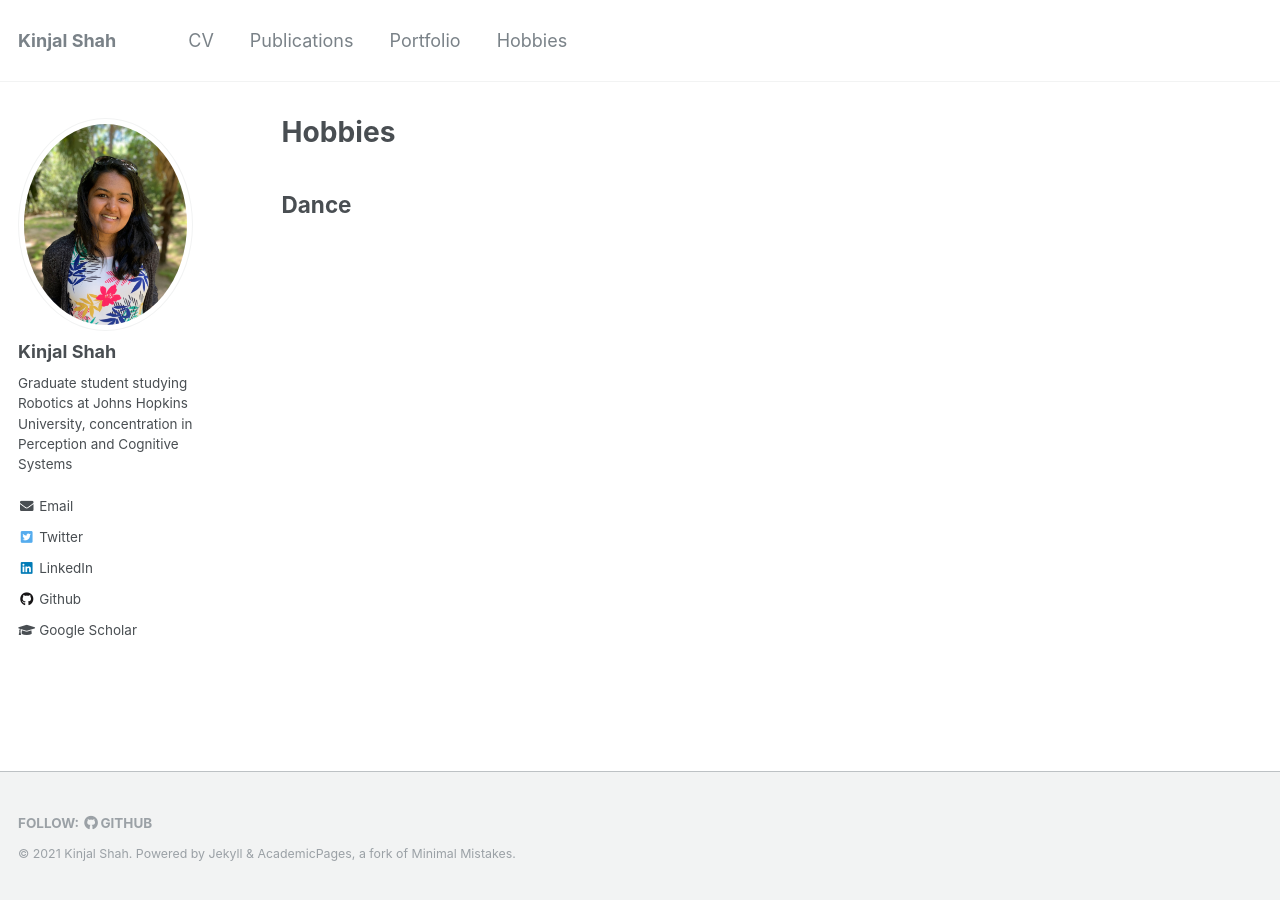
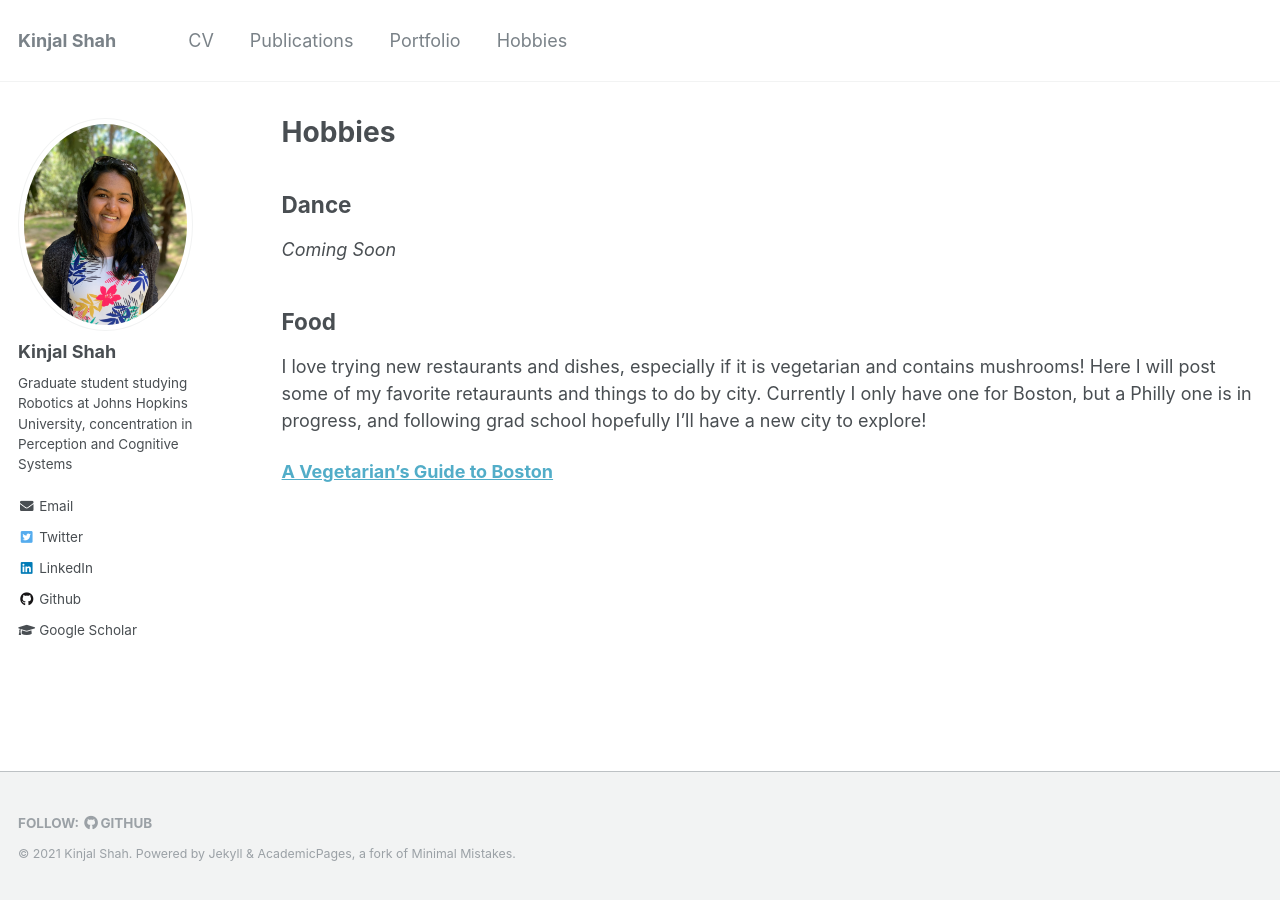
Before and after one commit to kinjmshah/kinjmshah.github.io, a Jekyll site: the page built from _pages/hobbies.md, in a window 1280 px wide. Built offline with Jekyll 4.4.1, drawn with Linux system fonts in a browser that asks for light colours.

Commit message:
Update hobbies.md

```diff
--- a/_pages/hobbies.md
+++ b/_pages/hobbies.md
@@ -6,3 +6,11 @@ author_profile: true
 ---
 
 ## Dance
+
+*Coming Soon*
+
+## Food
+
+I love trying new restaurants and dishes, especially if it is vegetarian and contains mushrooms! Here I will post some of my favorite retauraunts and things to do by city. Currently I only have one for Boston, but a Philly one is in progress, and following grad school hopefully I'll have a new city to explore!
+
+[**A Vegetarian's Guide to Boston**](/hobbies/foodBoston)
```
